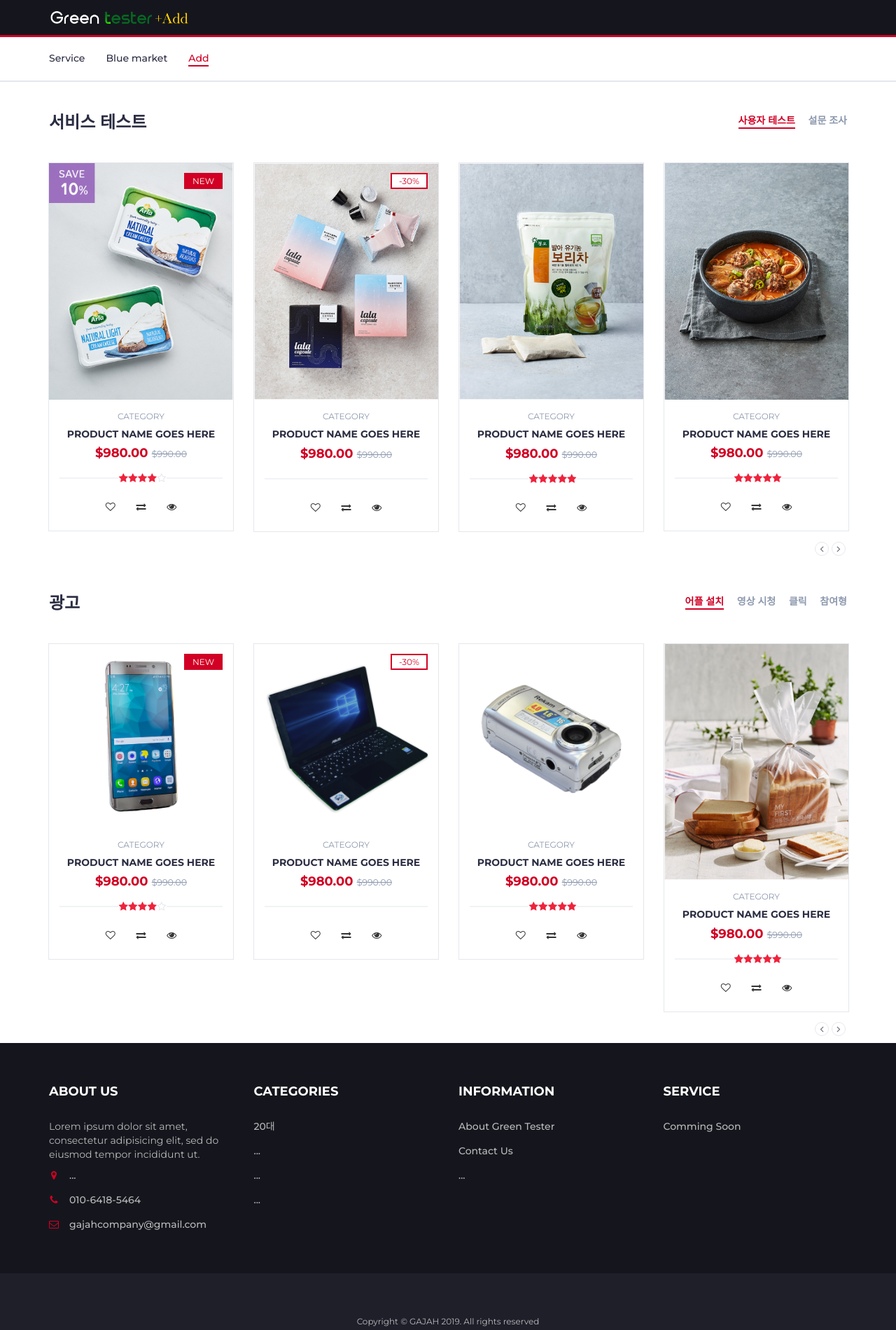
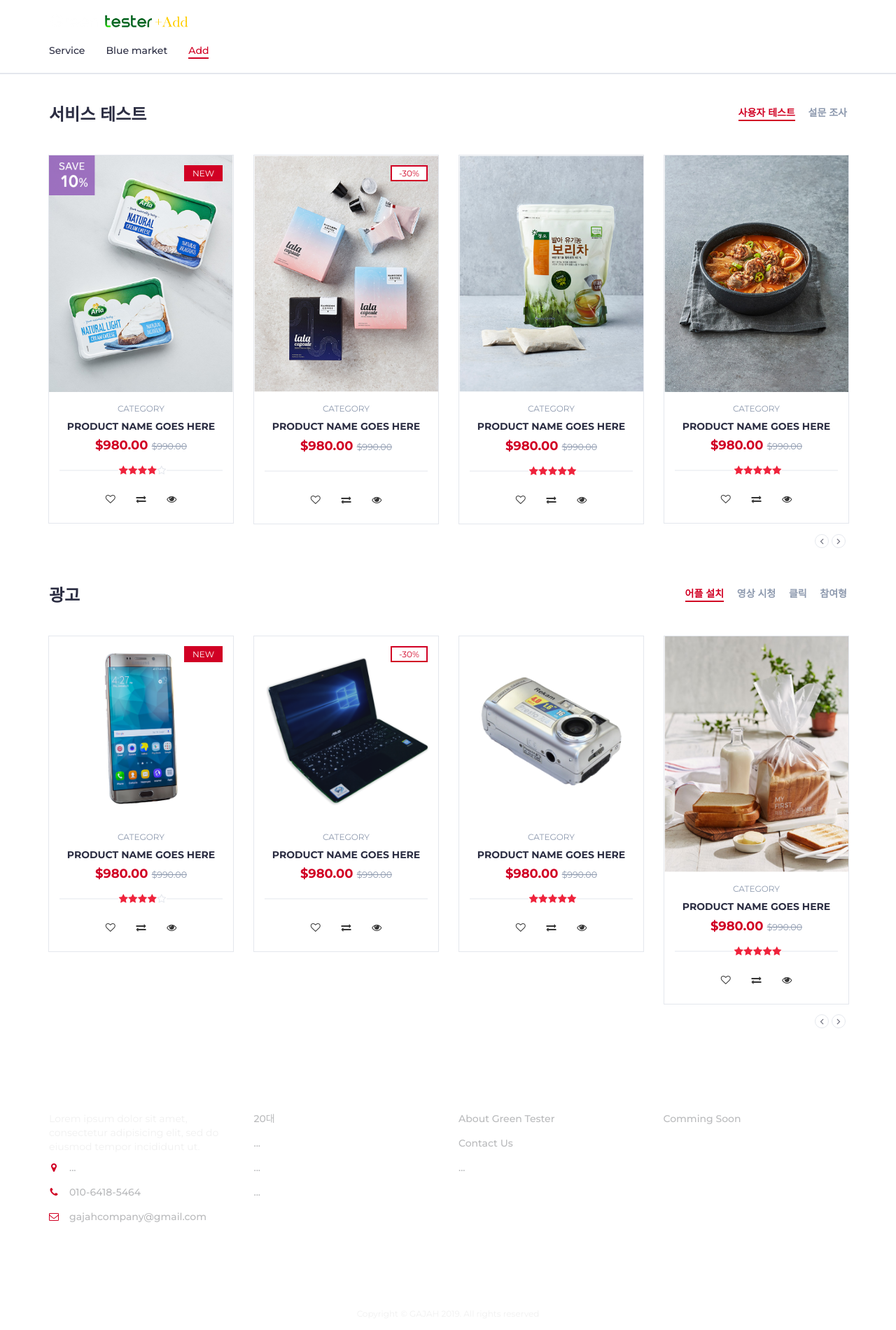
Before and after one commit to Kosy5464/GreenTesterPlus, a plain HTML site: page add.html in a window 1280 px wide. Shown: the whole page at 70% size. Drawn offline with Linux system fonts and the light colour scheme.

Commit message:
Update style.css

```diff
--- a/css/style.css
+++ b/css/style.css
@@ -444,9 +444,9 @@ textarea.input {
 \*----------------------------*/
 
 #header {
-  padding-top: 15px;
-  padding-bottom: 15px;
-  background-color: #15161D;
+  padding-top: 20px;
+  padding-bottom: 0px;
+  background-color: rgb(255, 255, 255);
 }
 
 .header-logo {
@@ -616,13 +616,13 @@ textarea.input {
 }
 
 /*=========================================================
-	03 -> Navigation
+	03 -> Navigation 라인 파란색
 ===========================================================*/
 
 #navigation {
   background: #FFF;
   border-bottom: 2px solid #E4E7ED;
-  border-top: 3px solid #D10024;
+  border-top: 2px solid rgb(255, 255, 255);
 }
 
 /*----------------------------*\
@@ -2002,12 +2002,12 @@ textarea.input {
 ===========================================================*/
 
 #footer {
-  background: #15161D;
-  color: #B9BABC;
+  background: rgb(255, 255, 255);
+  color: rgba(34, 34, 34, 0.068);
 }
 
 #bottom-footer {
-  background: #1E1F29;
+  background: rgb(255, 255, 255);
 }
 
 .footer {
```
